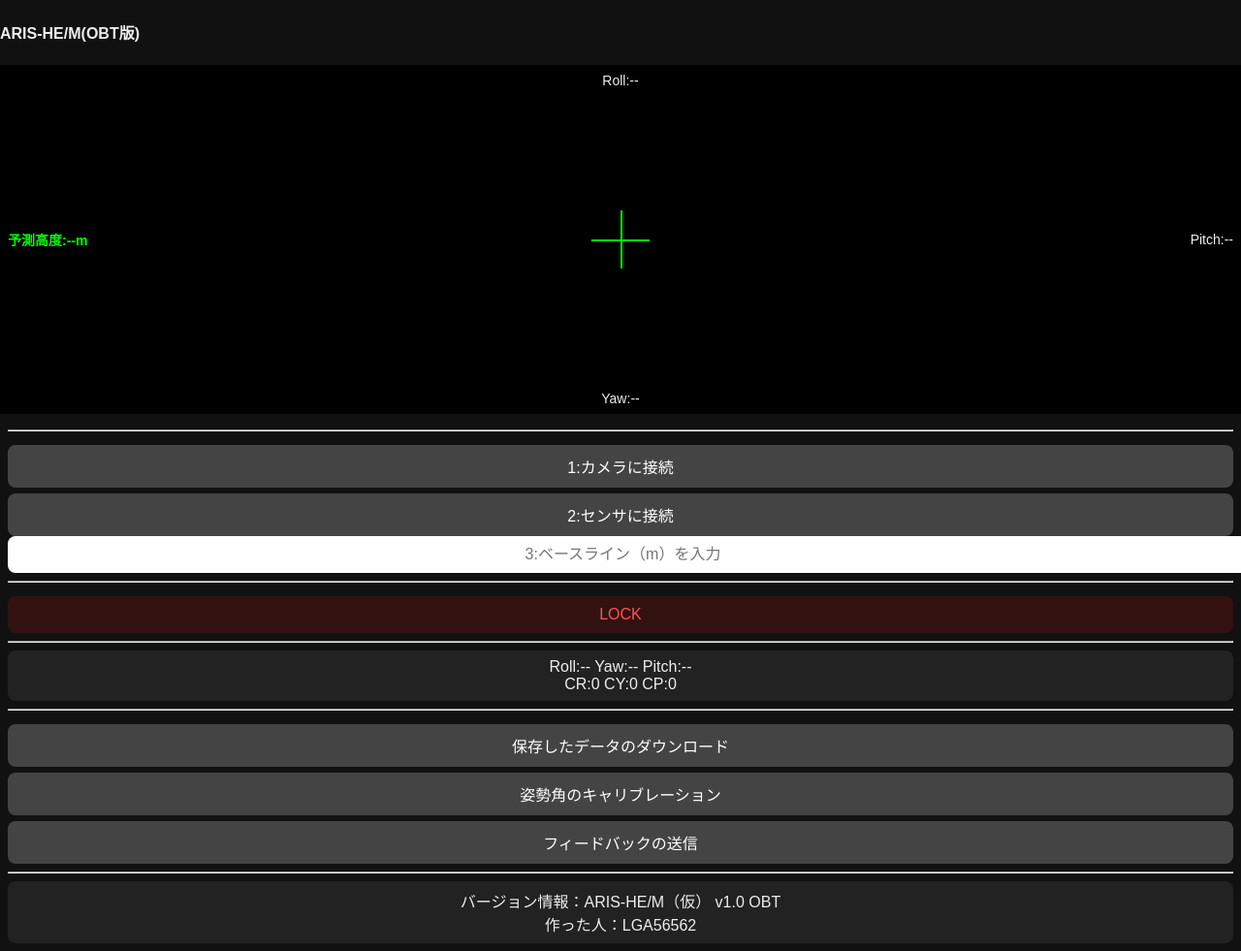
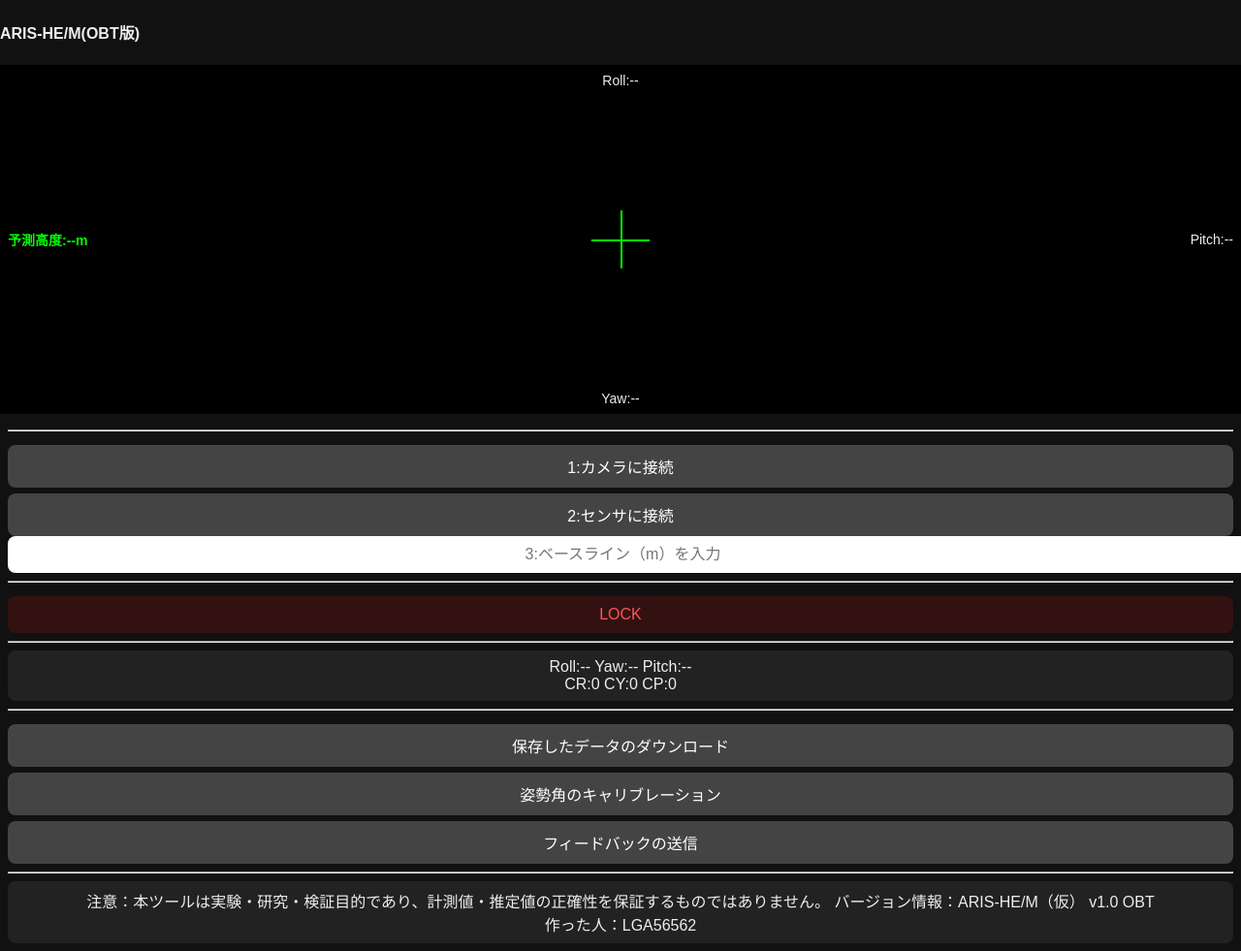
Before and after one commit to LGA56562/ARIS-HE-M-OBT997, a plain HTML site: page index.html in a window 1280 px wide. Shown: the whole page at 97% size. Drawn offline with Linux system fonts and the light colour scheme.

Commit message:
Update index.html

```diff
--- a/index.html
+++ b/index.html
@@ -85,6 +85,7 @@ input{text-align:center}
 
   <hr>
   <div class="box">
+    注意：本ツールは実験・研究・検証目的であり、計測値・推定値の正確性を保証するものではありません。
     バージョン情報：ARIS-HE/M（仮） v1.0 OBT<br />
     作った人：LGA56562
   </div>
```
